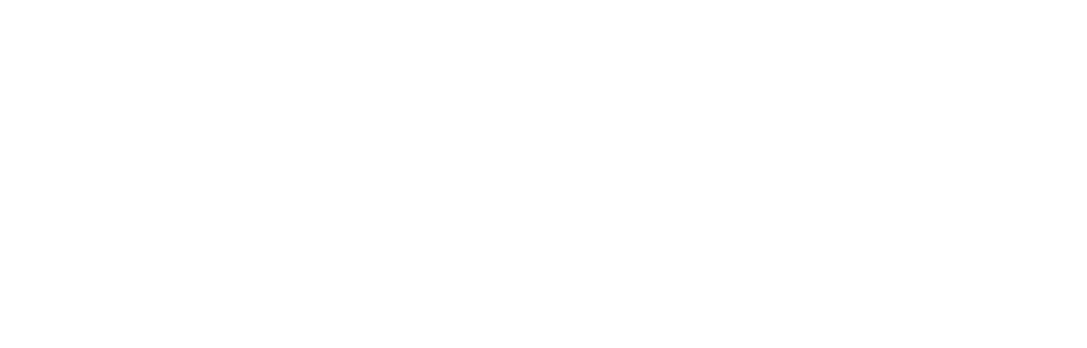
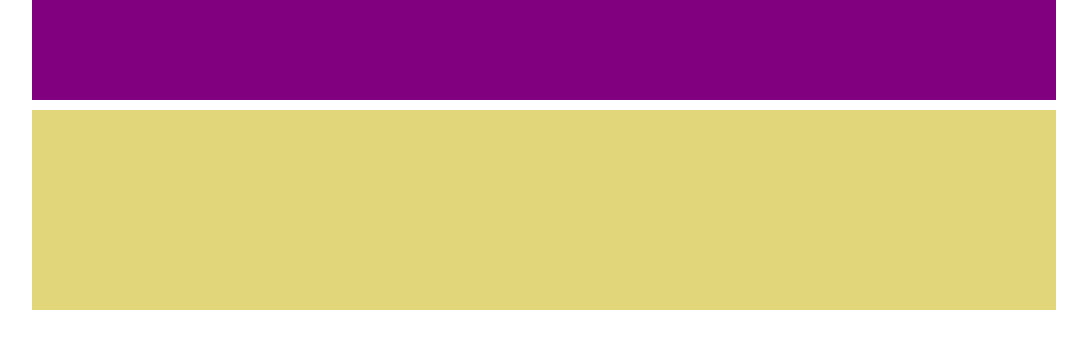
Before and after one commit to luca-gif/htmlcss-struttura-wp, a plain HTML site: page index.html in a window 1280 px wide. Shown: the whole page, without its empty margins (96-1183 px from the left). Drawn offline with Linux system fonts and the light colour scheme.

Commit message:
aggiunta header

```diff
--- a/index.html
+++ b/index.html
@@ -10,14 +10,22 @@
 </head>
 
 <body>
+  <div class="container">
+    <header>
 
-  <header>
+      <section class="nav"> </section>
 
-  </header>
+      <section class="second"> </section>
 
-  <main></main>
+    </header>
 
-  <footer></footer>
+    <main></main>
+
+    <footer></footer>
+
+  </div>
+
+
 
 </body>
 
--- a/style.css
+++ b/style.css
@@ -3,3 +3,30 @@
   padding: 0;
   box-sizing: border-box;
 }
+
+.clearfix::after{
+  content: '';
+  display: table;
+  clear: both;
+}
+
+.container{
+  width: 80%;
+  margin: 0 auto;
+}
+
+/* HEADER */
+
+header .nav{
+  background-color: purple;
+  height: 100px;
+  margin-bottom: 10px;
+}
+
+header .second{
+  background-color:#e1d67a;
+  height: 200px;
+  margin-bottom: 10px;
+}
+
+/* MAIN */
```
